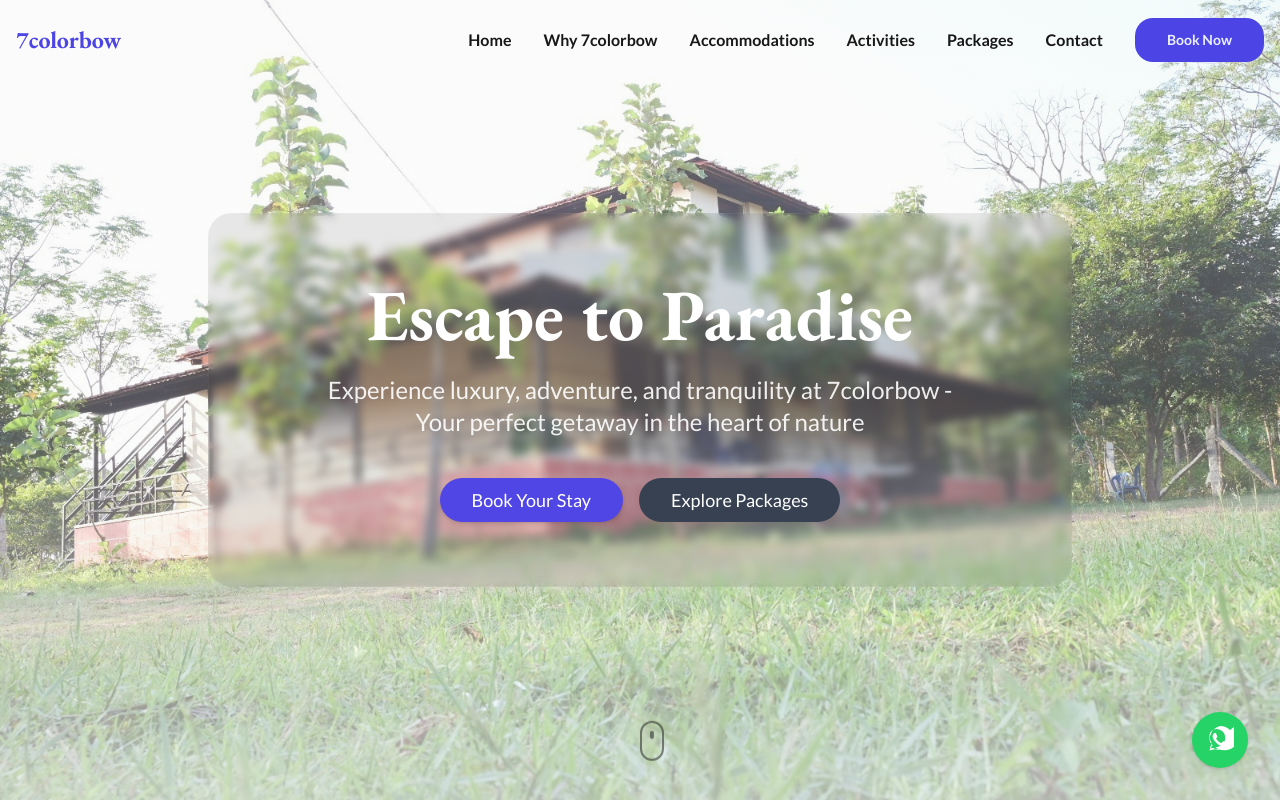
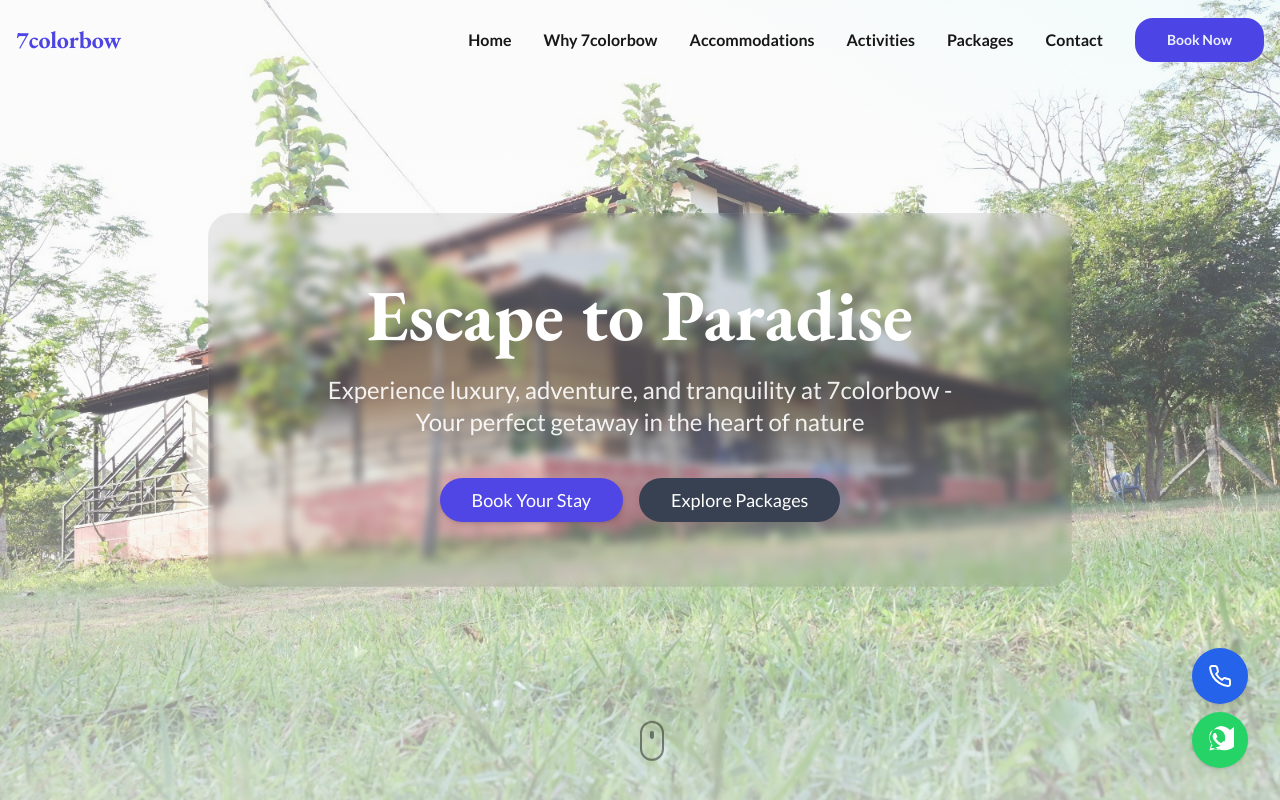
Before and after one commit to BMMrvce/rainbow-retreat-redesign-03226c6c, a React (Vite) app: page / in a window 1280 px wide. Shown: the top 800 px of the page. Built offline with nearby package versions, Linux system fonts and the light colour scheme; the HTML template or start-up script is replaced by a standard one.

Commit message:
minor changes

```diff
--- a/src/components/ui/floating-whatsapp.tsx
+++ b/src/components/ui/floating-whatsapp.tsx
@@ -1,4 +1,5 @@
 import React from "react";
+import { Phone } from "lucide-react";
 
 // Floating WhatsApp button. Reads `VITE_WHATSAPP_NUMBER` from env.
 // Set `VITE_WHATSAPP_NUMBER` to a full international number (with or without leading +),
@@ -15,6 +16,15 @@ export const FloatingWhatsApp: React.FC<{ message?: string }> = ({ message }) =>
 
   return (
     <div>
+      {/* Call button above WhatsApp */}
+      <a
+        href="tel:+919900808691"
+        aria-label="Call +91 99008 08691"
+        className="fixed z-50 right-5 bottom-20 md:right-8 md:bottom-24 w-14 h-14 rounded-full shadow-lg flex items-center justify-center bg-blue-600 hover:scale-105 transition-transform text-white"
+      >
+        <Phone className="w-6 h-6" />
+      </a>
+
       <a
         href={FIXED_WA_LINK}
         onClick={handleClick}
```
